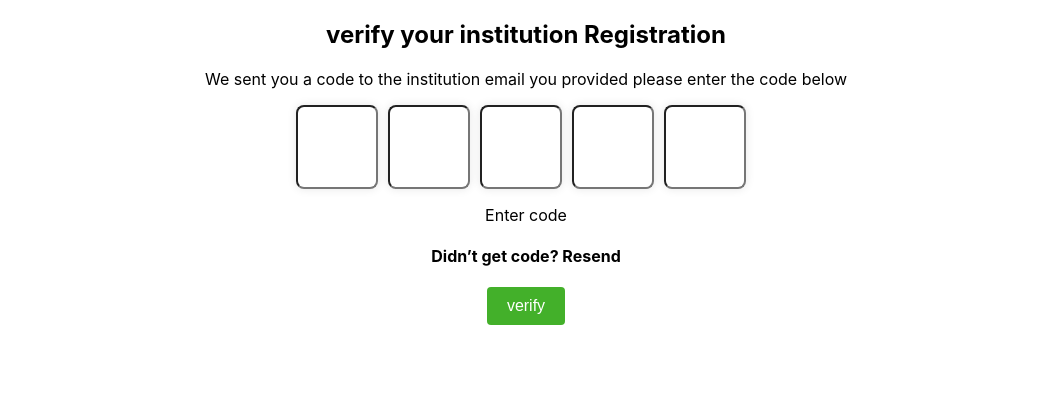
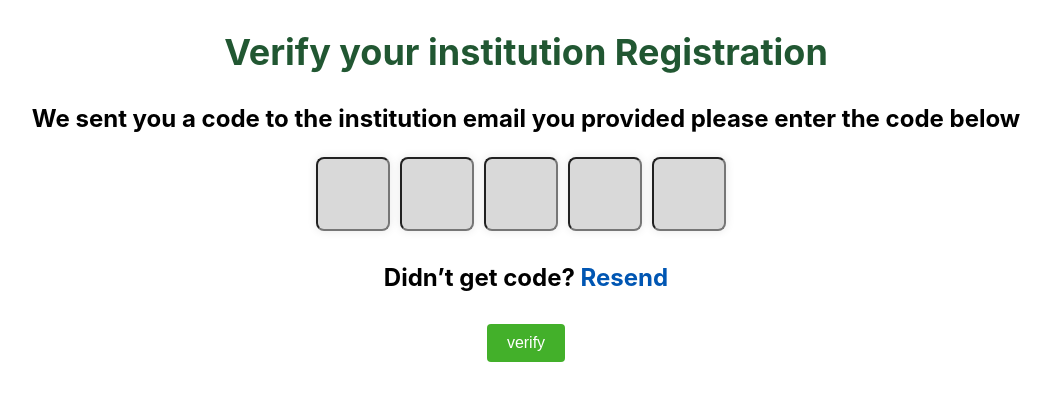
Before and after one commit to Aka-Jr/ElimuFund, a React (Create React App) app in the folder elimu-fund/: page / in a window 1280 px wide. Shown: the top 400 px of the page, without its empty margins (114-1165 px from the left). Built offline with nearby package versions, Linux system fonts and the light colour scheme.

Commit message:
not complete

```diff
--- a/elimu-fund/src/App.css
+++ b/elimu-fund/src/App.css
@@ -1,22 +1,29 @@
 .otp-field{
-  width: 38px;
+  width: 30px;
   margin-right: 10px;
   padding-left: 12px;
-  height: 40px;
+  height: 30px;
     display:table-row;
     place-items: center;
-    background-color: #ffffff;
+    background-color: #D9D9D9;
   padding: 20px;
   border-radius: 8px;
   box-shadow: 0px 0px 10px rgba(0, 0, 0, 0.1);
-  font-size: 30px;
+  font-size: 20px;
 
+}
+.container h2{
+color: #215732;
+text-align: center;
 }
 
 .row {
   display: grid;
   place-items:center;
   justify-content: center;
+  font-size: 24px;
+  font-weight: bold;
+  margin-bottom: 10px;
 }
 
 .btn {
@@ -32,8 +39,60 @@
   cursor: pointer;
   font-size: 16px;
   align-content: center;
+  display: block;
+  margin: 0 auto;
 }
 
 .container{
  place-items:center ;
 }
+
+.university-boxes {
+  display: flex;
+  justify-content: space-around;
+  padding: 20px;
+}
+
+/* Style for individual box */
+.box {
+  border: 1px solid #ccc;
+  padding: 20px;
+  border-radius: 8px;
+  box-shadow: 0px 0px 10px rgba(0, 0, 0, 0.1);
+}
+
+/* Style for text inside the box */
+.box p {
+  margin: 0;
+  font-weight: bold;
+}
+
+/* Style for input field */
+.box input {
+  width: 100%;
+  padding: 8px;
+  border: 1px solid #ccc;
+  border-radius: 4px;
+  margin-top: 8px;
+}
+
+/* ... Previous styles ... */
+
+.submit-button {
+  background-color: #007bff;
+  color: #fff;
+  border: none;
+  padding: 10px 20px;
+  border-radius: 4px;
+  cursor: pointer;
+  font-size: 16px;
+  transition: background-color 0.3s;
+}
+
+.submit-button:hover {
+  background-color: #0056b3;
+}
+
+.container .link{
+  color: #0056b3;
+}
--- a/elimu-fund/src/App.js
+++ b/elimu-fund/src/App.js
@@ -1,11 +1,13 @@
 import OTPbox from './otp';
 import './App.css';
+import HorizontalBoxes from './university';
 
 function App() {
   return (
     <div className="App">
       <header className="App-header">
         <OTPbox />
+        {/* <HorizontalBoxes /> */}
       </header>
     </div>
   );
--- a/elimu-fund/src/otp.js
+++ b/elimu-fund/src/otp.js
@@ -18,17 +18,23 @@ const OTPbox = () => {
 
 
     return(
-        <>
+        // <>
+        <div>
         <header title="make otp box"/>
         <div className="row">
             <div className="container">
-                <h2>verify your institution Registration</h2>
+                <h2>Verify your institution Registration</h2>
                 <p>We sent you a code to the institution email  you provided
                     please enter the code below</p>
+
+                    {/* <p>Enter code {otp.join("")}</p> */}
+
+
 
 {
     otp.map((data,index) => {
         return (
+
         <input
         className="otp-field"
         type="text"
@@ -38,12 +44,15 @@ const OTPbox = () => {
         value={data}
         onChange={e => handleChange (e.target, index)}
         onFocus={e => e.target.select()}
-        />);
+        />
+
+        );
     })
+
 }
 
-<p>Enter code {otp.join("")}</p>
-<h4>Didn’t get code? Resend</h4>
+{/* <p>Enter code {otp.join("")}</p> */}
+<h4>Didn’t get code? <span className="link">Resend</span></h4>
 <p>
     <button className="btn">
         verify
@@ -52,7 +61,9 @@ const OTPbox = () => {
 
             </div>
         </div>
-        </>
+        {/* </> */}
+     </div>
     )
+
 }
 export default OTPbox;
--- /dev/null
+++ b/elimu-fund/src/university.js
@@ -0,0 +1,31 @@
+import React, { useState } from "react";
+import './App.css';
+
+
+const HorizontalBoxes = () =>{
+
+  // const handleSubmit = () => {
+  //   console.log('Submitted values:', values); };
+
+  return (
+    <div className="university-boxes">
+      <div className="box">
+        <p>Approved students</p>
+        <input type="number" placeholder="e.g 10" />
+      </div>
+      <div className="box">
+        <p>Submitted students</p>
+        <input type="number" placeholder="e.g 10" />
+      </div>
+      <div className="box">
+        <p>Rejected students</p>
+        <input type="number" placeholder="e.g 10" />
+      </div>
+      <button className="submit-button" >
+        Submit
+      </button>
+    </div>
+  );
+}
+
+export default HorizontalBoxes;
```
